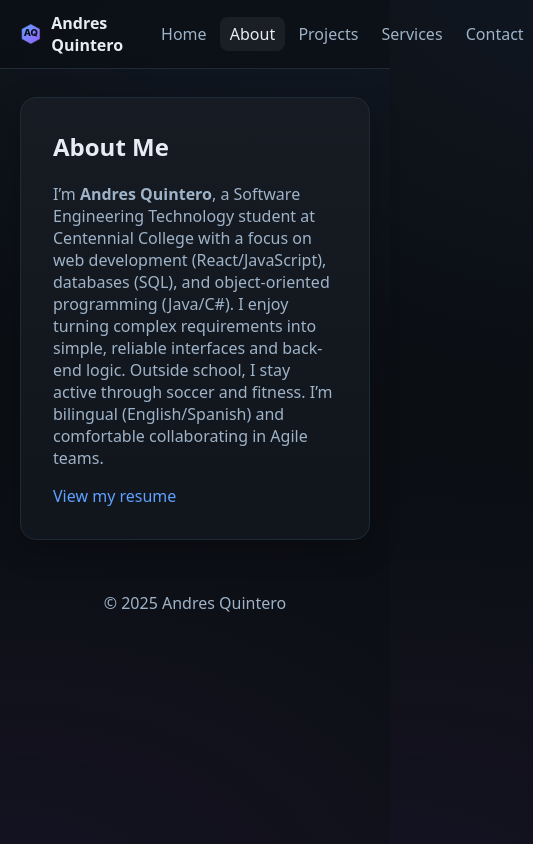
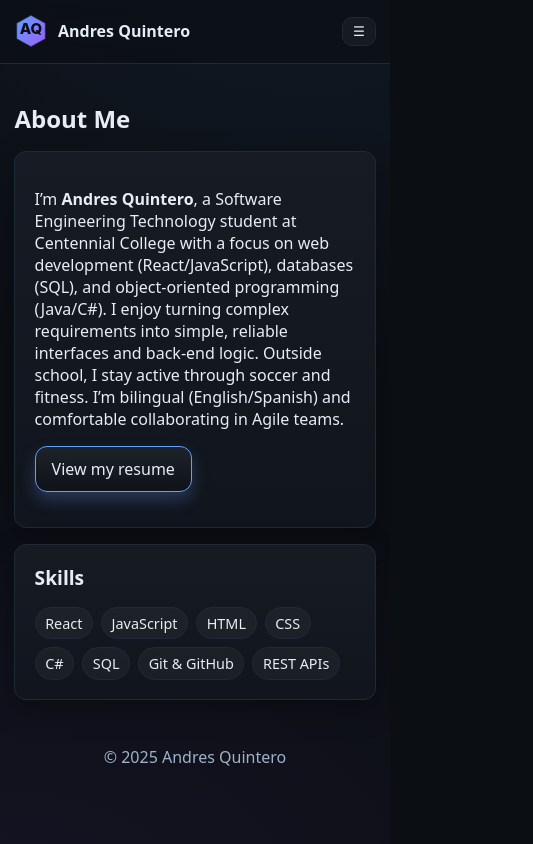
Before and after one commit to andresquinsilva/MyPortfolio, a React (Vite) app: page /about in a window 390 px wide. Shown: the whole page, 533 px wide, since content can reach past the window. Built offline with nearby package versions, Linux system fonts and the light colour scheme.

Commit message:
Update for a mobile menu

```diff
--- a/src/components/NavBar.jsx
+++ b/src/components/NavBar.jsx
@@ -3,14 +3,20 @@
  * Student's Name: Andres Quintero
  * StudentID: 301466379
  * Date: 2025-09-13
- * Description: Top navigation with logo
+ * Description: Top navigation with responsive mobile menu
  * ==================================================== */
+import { useState } from 'react'
 import { NavLink } from 'react-router-dom'
 import Logo from './Logo'
 
 const linkClass = ({ isActive }) => `${isActive ? 'active' : ''}`
 
 export default function NavBar() {
+  const [open, setOpen] = useState(false)
+
+  // close menu after clicking a link (mobile)
+  const close = () => setOpen(false)
+
   return (
     <header className="header">
       <nav className="nav container" aria-label="Primary">
@@ -18,14 +24,36 @@ export default function NavBar() {
           <Logo size={34} />
           <strong>Andres Quintero</strong>
         </div>
-        <div style={{ marginLeft: 'auto', display: 'flex', gap: '0.25rem' }}>
-          <NavLink to="/" className={linkClass}>Home</NavLink>
-          <NavLink to="/about" className={linkClass}>About</NavLink>
-          <NavLink to="/projects" className={linkClass}>Projects</NavLink>
-          <NavLink to="/services" className={linkClass}>Services</NavLink>
-          <NavLink to="/contact" className={linkClass}>Contact</NavLink>
+
+        {/* Desktop links */}
+        <div className="links">
+          <NavLink to="/" className={linkClass} onClick={close}>Home</NavLink>
+          <NavLink to="/about" className={linkClass} onClick={close}>About</NavLink>
+          <NavLink to="/projects" className={linkClass} onClick={close}>Projects</NavLink>
+          <NavLink to="/services" className={linkClass} onClick={close}>Services</NavLink>
+          <NavLink to="/contact" className={linkClass} onClick={close}>Contact</NavLink>
         </div>
+
+        {/* Mobile toggle */}
+        <button
+          className="menu-btn"
+          aria-label="Toggle menu"
+          aria-expanded={open}
+          aria-controls="mobile-menu"
+          onClick={() => setOpen(!open)}
+        >
+          ☰
+        </button>
       </nav>
+
+      {/* Mobile dropdown panel */}
+      <div id="mobile-menu" className={`mobile-panel ${open ? 'open' : ''}`}>
+        <NavLink to="/" onClick={close}>Home</NavLink>
+        <NavLink to="/about" onClick={close}>About</NavLink>
+        <NavLink to="/projects" onClick={close}>Projects</NavLink>
+        <NavLink to="/services" onClick={close}>Services</NavLink>
+        <NavLink to="/contact" onClick={close}>Contact</NavLink>
+      </div>
     </header>
   )
 }
--- a/src/pages/About.jsx
+++ b/src/pages/About.jsx
@@ -3,26 +3,46 @@
  * Student's Name: Andres Quintero
  * StudentID: 301466379
  * Date: 2025-09-13
- * Description: About page with bio and (later) resume link
+ * Description: About page with bio, resume link, and skills
  * ==================================================== */
+
 export default function About() {
   return (
     <div className="container">
-      <section className="panel" style={{ padding: '2rem' }}>
-        <h1 style={{ marginTop: 0 }}>About Me</h1>
-        <p style={{ color: 'var(--muted)' }}>
-          I’m <strong>Andres Quintero</strong>, a Software Engineering Technology student at Centennial College
-          with a focus on web development (React/JavaScript), databases (SQL), and object-oriented programming
-          (Java/C#). I enjoy turning complex requirements into simple, reliable interfaces and back-end logic.
-          Outside school, I stay active through soccer and fitness. I’m bilingual (English/Spanish) and
-          comfortable collaborating in Agile teams.
+      <h1>About Me</h1>
+
+      <section className="panel" style={{ padding: '1.2rem' }}>
+        <p>
+          I’m <strong>Andres Quintero</strong>, a Software Engineering Technology student at
+          Centennial College with a focus on web development (React/JavaScript), databases (SQL),
+          and object-oriented programming (Java/C#). I enjoy turning complex requirements into
+          simple, reliable interfaces and back-end logic. Outside school, I stay active through
+          soccer and fitness. I’m bilingual (English/Spanish) and comfortable collaborating in
+          Agile teams.
         </p>
 
-        {/* Add your resume later to /public/resume.pdf */}
-        <div style={{ marginTop: '1rem' }}>
-          <a className="link" href="./Software Engineer Technology Resume  -PC.pdf" target="_blank" rel="noopener noreferrer">
+        <p style={{ marginTop: '1rem' }}>
+          <a className="btn btn-primary"
+            href="/Software Engineer Technology Resume  -PC.pdf"
+            target="_blank"
+            rel="noopener noreferrer">
             View my resume
           </a>
+        </p>
+      </section>
+
+      {/* Skills */}
+      <section className="panel" style={{ padding: '1.2rem', marginTop: '1rem' }}>
+        <h2 style={{ marginTop: 0 }}>Skills</h2>
+        <div className="skills">
+          <span className="chip">React</span>
+          <span className="chip">JavaScript</span>
+          <span className="chip">HTML</span>
+          <span className="chip">CSS</span>
+          <span className="chip">C#</span>
+          <span className="chip">SQL</span>
+          <span className="chip">Git & GitHub</span>
+          <span className="chip">REST APIs</span>
         </div>
       </section>
     </div>
--- a/src/styles.css
+++ b/src/styles.css
@@ -5,6 +5,7 @@
   Date: 2025-09-13
   Description: Global dark theme styles for portfolio
 ====================================================== */
+
 :root {
   --bg: #0b0e13;
   --panel: #12171f;
@@ -15,131 +16,159 @@
   --border: #1f2a37;
 }
 
-* {
-  box-sizing: border-box;
-}
+* { box-sizing: border-box; }
 
-html,
-body,
-#root {
-  height: 100%;
-}
+html, body, #root { height: 100%; }
 
 body {
   margin: 0;
   font-family: ui-sans-serif, system-ui, -apple-system, Segoe UI, Roboto, "Helvetica Neue", Arial;
   color: var(--text);
-  background: radial-gradient(1200px 800px at 80% -10%, rgba(94, 161, 255, 0.08), transparent 60%),
-    radial-gradient(1200px 800px at 0% 110%, rgba(155, 94, 254, 0.07), transparent 60%),
-    var(--bg);
+  background: radial-gradient(1200px 800px at 80% -10%, rgba(94,161,255,0.08), transparent 60%),
+              radial-gradient(1200px 800px at 0% 110%, rgba(155,94,254,0.07), transparent 60%),
+              var(--bg);
 }
 
-.container {
-  max-width: 1080px;
-  margin: 0 auto;
-  padding: 1.25rem;
-}
+.container { max-width: 1080px; margin: 0 auto; padding: 1.25rem; }
 
 .panel {
-  background: linear-gradient(180deg, rgba(255, 255, 255, 0.02), rgba(0, 0, 0, 0.08)), var(--panel);
+  background: linear-gradient(180deg, rgba(255,255,255,0.02), rgba(0,0,0,0.08)), var(--panel);
   border: 1px solid var(--border);
   border-radius: 16px;
-  box-shadow: 0 10px 30px rgba(0, 0, 0, 0.25);
+  box-shadow: 0 10px 30px rgba(0,0,0,0.25);
 }
 
 .btn {
-  display: inline-block;
-  padding: 0.7rem 1rem;
-  border-radius: 12px;
+  display: inline-block; padding: 0.7rem 1rem; border-radius: 12px;
   border: 1px solid var(--border);
-  background: linear-gradient(180deg, rgba(255, 255, 255, 0.05), rgba(0, 0, 0, 0.15));
-  color: var(--text);
-  text-decoration: none;
+  background: linear-gradient(180deg, rgba(255,255,255,0.05), rgba(0,0,0,0.15));
+  color: var(--text); text-decoration: none;
   transition: transform 0.15s ease, border-color 0.15s ease;
 }
+.btn:hover { transform: translateY(-1px); border-color: var(--accent); }
+.btn-primary { border-color: var(--accent); box-shadow: 0 8px 16px rgba(94,161,255,0.25); }
 
-.btn:hover {
-  transform: translateY(-1px);
-  border-color: var(--accent);
+.link { color: var(--accent); text-decoration: none; }
+.link:hover { text-decoration: underline; }
+
+.grid { display: grid; gap: 1rem; }
+.grid-3 { grid-template-columns: repeat(1, 1fr); }
+@media (min-width: 820px){
+  .grid-3 { grid-template-columns: repeat(3, 1fr); }
 }
 
-.btn-primary {
-  border-color: var(--accent);
-  box-shadow: 0 8px 16px rgba(94, 161, 255, 0.25);
+.header { position: sticky; top: 0; z-index: 50; backdrop-filter: blur(10px);
+  background: rgba(11,14,19,0.6); border-bottom: 1px solid var(--border); }
+.nav { display:flex; align-items:center; gap:1rem; padding: 0.75rem 1.25rem; }
+.nav a { color: var(--muted); text-decoration:none; padding:0.4rem 0.6rem; border-radius:8px; }
+.nav a.active, .nav a:hover { color: var(--text); background: rgba(255,255,255,0.06); }
+
+.footer { color: var(--muted); text-align:center; padding: 2rem 0; }
+
+.input, .textarea {
+  width: 100%; padding: 0.8rem 1rem; color: var(--text);
+  background: rgba(255,255,255,0.03); border: 1px solid var(--border); border-radius: 12px;
 }
 
-.link {
-  color: var(--accent);
-  text-decoration: none;
+.label { color: var(--muted); font-size: 0.95rem; margin-bottom: 0.35rem; display:block; }
+
+/* ---------- Responsive typography ---------- */
+h1 { font-size: clamp(1.5rem, 3.5vw, 2rem); }
+h2 { font-size: clamp(1.2rem, 3vw, 1.5rem); }
+
+/* Touch targets */
+.btn, .input, .textarea { min-height: 44px; }
+
+/* Images scale */
+img { max-width: 100%; height: auto; }
+
+/* Grid tweaks */
+.grid-3 { grid-template-columns: 1fr; }
+@media (min-width: 640px) {
+  .grid-3 { grid-template-columns: repeat(2, 1fr); }
+}
+@media (min-width: 1024px) {
+  .grid-3 { grid-template-columns: repeat(3, 1fr); }
 }
 
-.link:hover {
-  text-decoration: underline;
+/* Container + panel padding on mobile */
+@media (max-width: 768px) {
+  .container { padding: 0.9rem; }
+  .panel { border-radius: 12px; }
 }
 
-.grid {
-  display: grid;
-  gap: 1rem;
+/* ---------- Nav: desktop vs mobile ---------- */
+.menu-btn { display: none; }
+.links { margin-left: auto; display: flex; gap: .25rem; }
+
+@media (max-width: 768px) {
+  .menu-btn {
+    display: inline-flex;
+    margin-left: auto;
+    padding: .4rem .6rem;
+    border-radius: 10px;
+    border: 1px solid var(--border);
+    background: rgba(255,255,255,0.04);
+    color: var(--text);
+  }
+  .links { display: none; }
+
+  .mobile-panel {
+    display: none;
+    position: sticky;
+    top: 56px;
+    z-index: 40;
+    margin: 0;
+    padding: .5rem;
+    background: rgba(11,14,19,0.95);
+    border-bottom: 1px solid var(--border);
+    backdrop-filter: blur(8px);
+  }
+  .mobile-panel.open { display: grid; }
+  .mobile-panel a {
+    padding: .65rem .8rem;
+    border-radius: 10px;
+    color: var(--muted);
+    text-decoration: none;
+  }
+  .mobile-panel a:hover { background: rgba(255,255,255,0.06); color: var(--text); }
 }
 
-.grid-3 {
-  grid-template-columns: repeat(1, 1fr);
+/* ===== Fancy cards + hover ===== */
+.card {
+  border: 1px solid var(--border);
+  border-radius: 16px;
+  background: linear-gradient(180deg, rgba(255,255,255,0.02), rgba(0,0,0,0.08)), var(--panel);
+  transition: transform .18s ease, box-shadow .18s ease, border-color .18s ease;
+}
+.card:hover {
+  transform: translateY(-3px);
+  border-color: var(--accent);
+  box-shadow: 0 18px 40px rgba(94,161,255,0.20);
+}
+.card img { width: 100%; border-radius: 12px; margin-bottom: .75rem; }
+
+.btn:focus-visible, .btn:hover {
+  outline: none;
+  border-color: var(--accent);
+  box-shadow: 0 8px 18px rgba(94,161,255,0.25);
 }
 
-@media (min-width: 820px) {
-  .grid-3 {
-    grid-template-columns: repeat(3, 1fr);
-  }
+/* ===== Skill chips ===== */
+.skills { display: flex; flex-wrap: wrap; gap: .5rem; }
+.chip {
+  padding: .35rem .6rem;
+  border-radius: 999px;
+  font-size: .9rem;
+  color: var(--text);
+  border: 1px solid var(--border);
+  background: rgba(255,255,255,0.04);
 }
+.chip svg { vertical-align: -3px; margin-right: .25rem; }
 
-.header {
-  position: sticky;
-  top: 0;
-  z-index: 50;
-  backdrop-filter: blur(10px);
-  background: rgba(11, 14, 19, 0.6);
-  border-bottom: 1px solid var(--border);
+/* ===== Fade-in animation ===== */
+.fadein { animation: fadeUp .45s ease both; }
+@keyframes fadeUp {
+  from { opacity: 0; transform: translateY(8px); }
+  to   { opacity: 1; transform: translateY(0); }
 }
-
-.nav {
-  display: flex;
-  align-items: center;
-  gap: 1rem;
-  padding: 0.75rem 1.25rem;
-}
-
-.nav a {
-  color: var(--muted);
-  text-decoration: none;
-  padding: 0.4rem 0.6rem;
-  border-radius: 8px;
-}
-
-.nav a.active,
-.nav a:hover {
-  color: var(--text);
-  background: rgba(255, 255, 255, 0.06);
-}
-
-.footer {
-  color: var(--muted);
-  text-align: center;
-  padding: 2rem 0;
-}
-
-.input,
-.textarea {
-  width: 100%;
-  padding: 0.8rem 1rem;
-  color: var(--text);
-  background: rgba(255, 255, 255, 0.03);
-  border: 1px solid var(--border);
-  border-radius: 12px;
-}
-
-.label {
-  color: var(--muted);
-  font-size: 0.95rem;
-  margin-bottom: 0.35rem;
-  display: block;
-}
```
Also changed, not shown: src/pages/Projects.jsx (+44 -21 lines).
